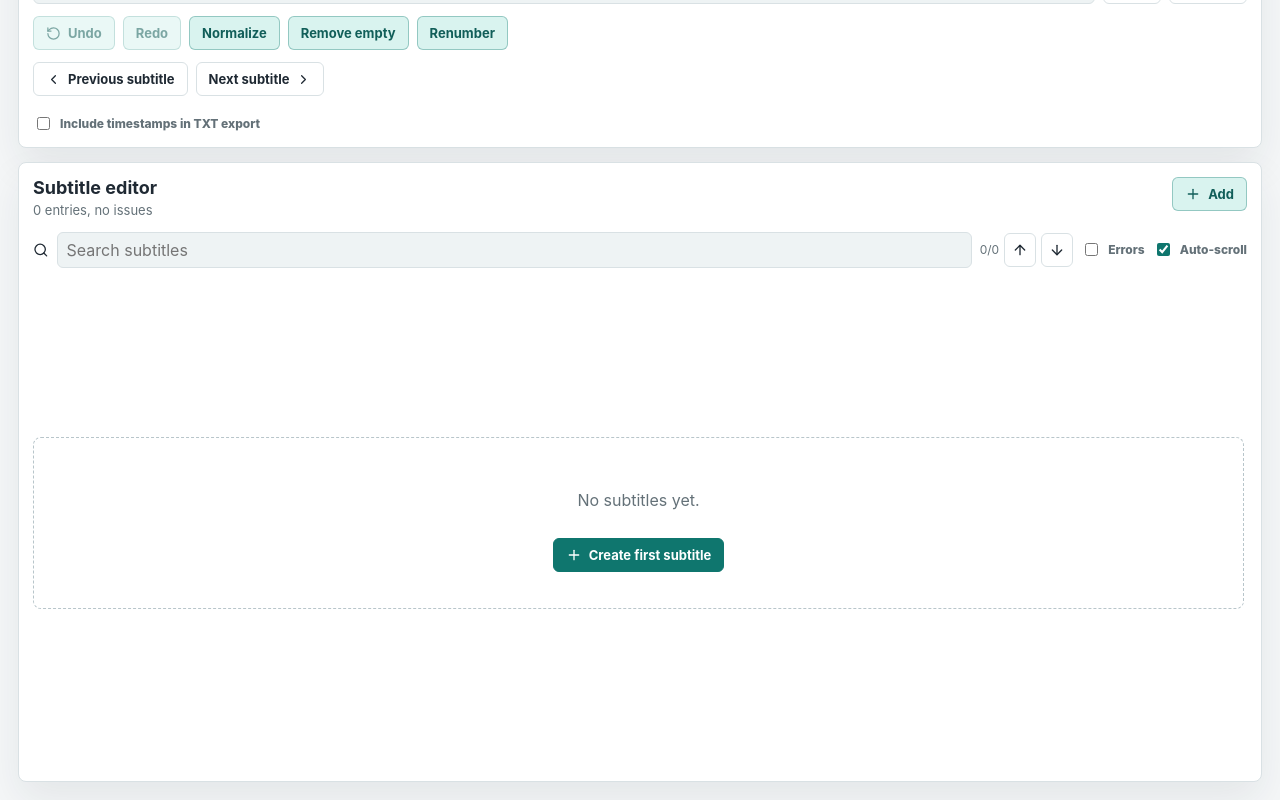
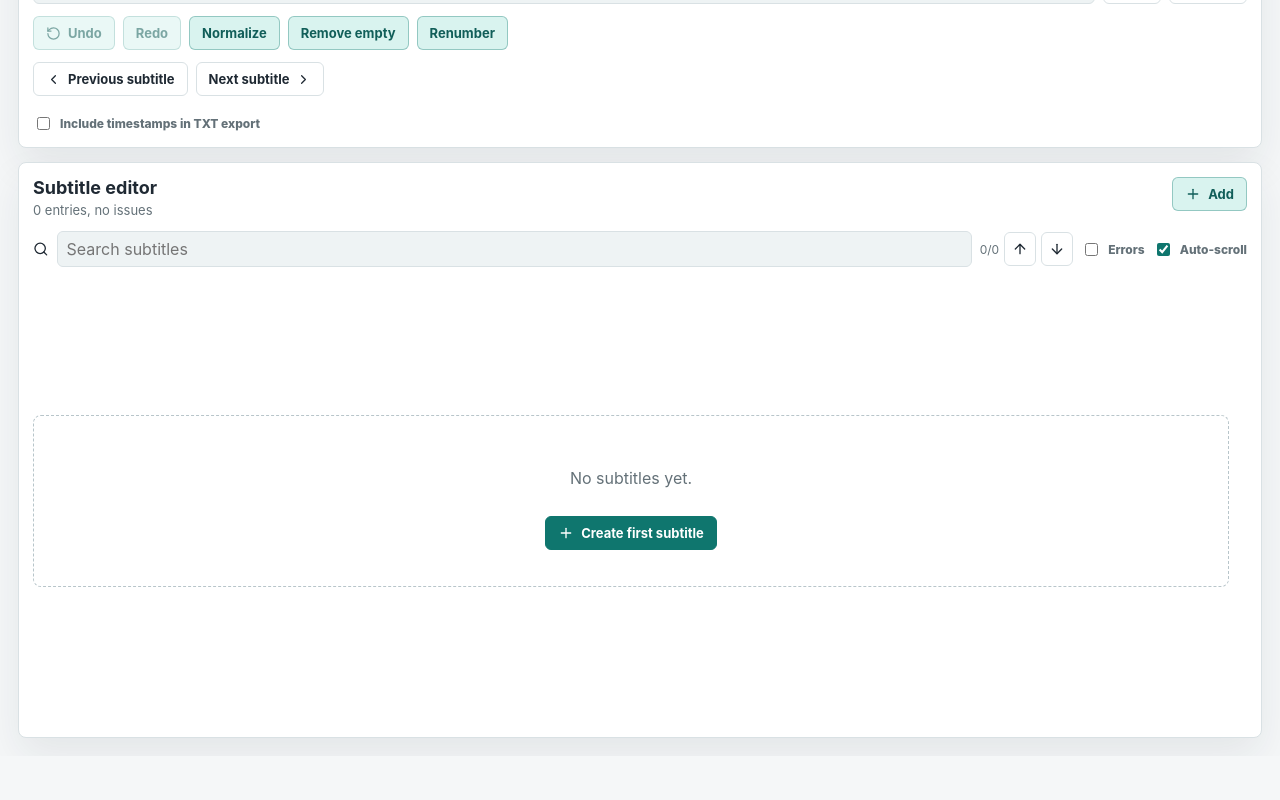
Before and after one commit to zxyandreay/auto-subtitle, a React (Vite) app: page / in a window 1280 px wide. Shown: the part 1637-2437 px from the top of the page. After the commit the page ends 2393 px from the top, so only its background shows below. Built offline with nearby package versions, Linux system fonts and the light colour scheme.

Commit message:
fix(ui): contain subtitle editor scrolling
Bound the subtitle editor panel height and keep caption-row overflow inside the editor list so long subtitle sets no longer expand the page scroll area.

```diff
--- a/src/styles/app.css
+++ b/src/styles/app.css
@@ -153,6 +153,7 @@ body {
 }
 
 .workspace {
+  align-items: start;
   display: grid;
   gap: 14px;
   grid-template-columns: minmax(620px, 1.1fr) minmax(520px, 0.9fr);
@@ -640,10 +641,13 @@ progress {
 }
 
 .editor-panel {
+  contain: layout paint;
   display: flex;
-  flex: 1;
   flex-direction: column;
-  min-height: 720px;
+  height: clamp(620px, calc(100vh - 132px), 900px);
+  height: clamp(620px, calc(100dvh - 132px), 900px);
+  min-height: 0;
+  overflow: hidden;
 }
 
 .editor-tools {
@@ -673,14 +677,17 @@ progress {
 }
 
 .subtitle-list {
+  contain: layout paint;
   display: flex;
   flex: 1;
   flex-direction: column;
   gap: 10px;
   margin-top: 12px;
   min-height: 0;
+  overscroll-behavior: contain;
   overflow: auto;
   padding-right: 3px;
+  scrollbar-gutter: stable;
 }
 
 .subtitle-row {
@@ -830,7 +837,8 @@ progress {
   }
 
   .editor-panel {
-    min-height: 620px;
+    height: clamp(560px, 72vh, 760px);
+    height: clamp(560px, 72dvh, 760px);
   }
 }
 
@@ -877,7 +885,8 @@ progress {
   }
 
   .editor-panel {
-    min-height: 560px;
+    height: clamp(480px, 70vh, 620px);
+    height: clamp(480px, 70dvh, 620px);
   }
 }
 
```
